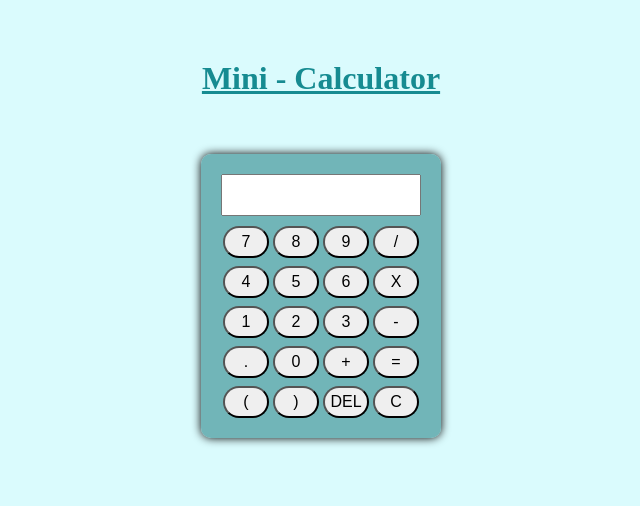
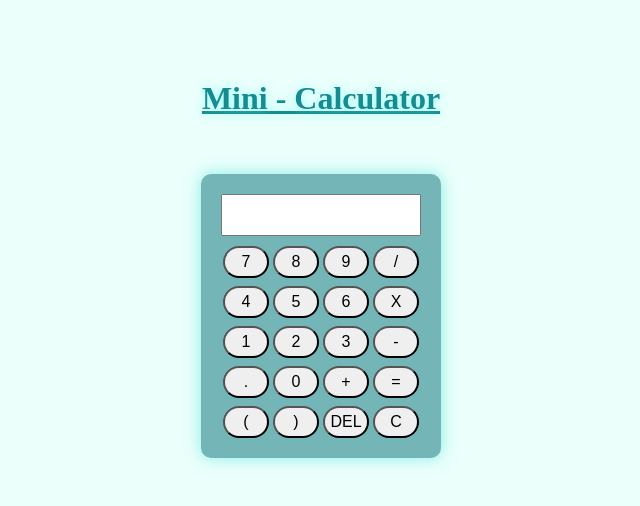
Before and after one commit to SanyaSinha11/Easy-Mini-Calculator, a plain HTML site: page docs/index.html in a window 1280 px wide. Shown: the whole page, without its empty margins (320-960 px from the left). Drawn offline with Linux system fonts and the light colour scheme.

Commit message:
Designed & updates the code of a simple calculator

```diff
--- a/docs/index.html
+++ b/docs/index.html
@@ -12,7 +12,7 @@
             background-color: rgba(85, 162, 166, 0.786);
             border: 2px black;
             border-radius: 10px;
-            box-shadow: 0 0 10px black;
+            box-shadow: 0 0 15px rgba(103, 232, 225, 0.763);
         }
     </style>
     <script>
@@ -56,8 +56,8 @@
         }
     </script>
     </head>
-    <body style="margin-left: 10px; margin-top: 60px; text-align: center; background-color: rgba(200, 250, 253, 0.663); color: rgb(22, 139, 145);">
-        <h1><strong><u>Mini - Calculator</u></strong></h1>
+    <body style="margin-left: 10px; margin-top: 80px; text-align: center; background-color: rgba(147, 255, 233, 0.178); color: rgb(22, 139, 145);">
+        <h1 style="text-shadow: 0 0 10px rgba(121, 255, 248, 0.763);"><strong><u>Mini - Calculator</u></strong></h1>
         <br><br>
         <div id="calculator">
             <input type="text" id="display" readonly
```
